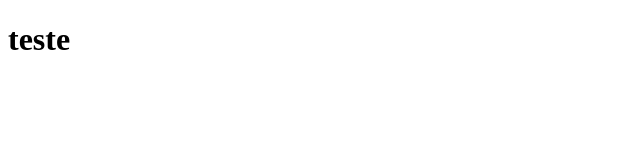
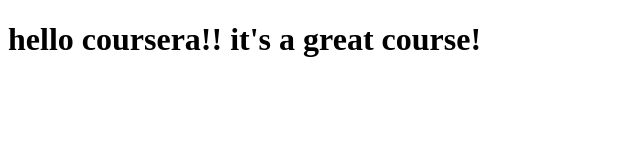
Before and after one commit to kemillyv/coursera-test, a plain HTML site: page site/index.html in a window 1280 px wide. Shown: the whole page, without its empty margins (0-640 px from the left). Drawn offline with Linux system fonts and the light colour scheme.

Commit message:
small addition to our page

```diff
--- a/site/index.html
+++ b/site/index.html
@@ -4,9 +4,9 @@
     <meta charset="UTF-8">
     <meta http-equiv="X-UA-Compatible" content="IE=edge">
     <meta name="viewport" content="width=device-width, initial-scale=1.0">
-    <title>testando</title>
+    <title>coursera</title>
 </head>
 <body>
-    <h1>teste</h1>
+    <h1>hello coursera!! it's a great course!</h1>
 </body>
 </html>
```
